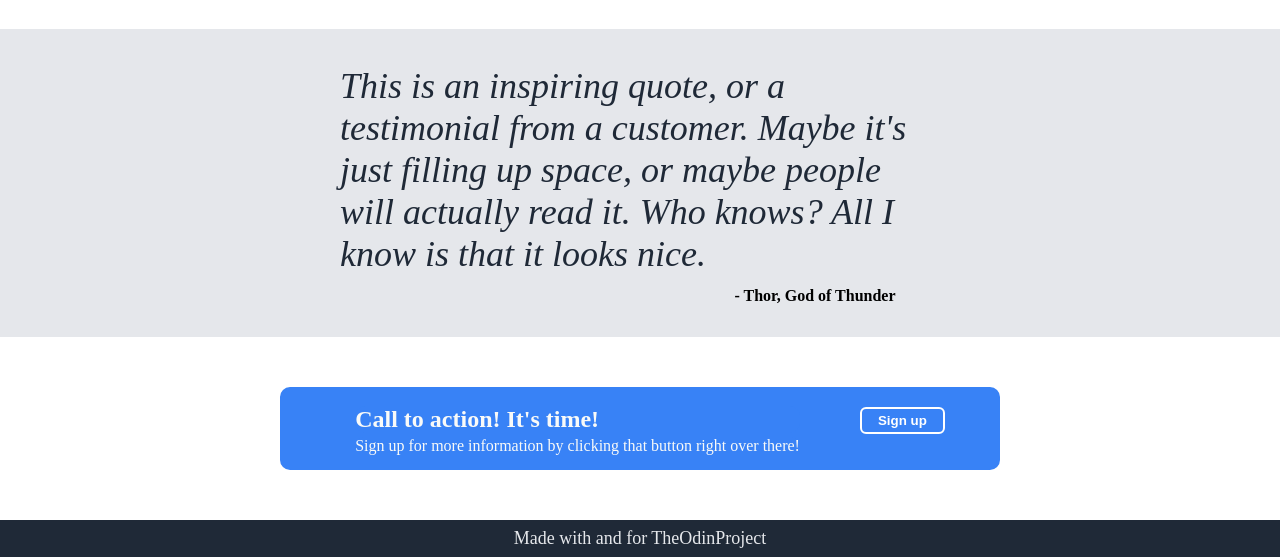
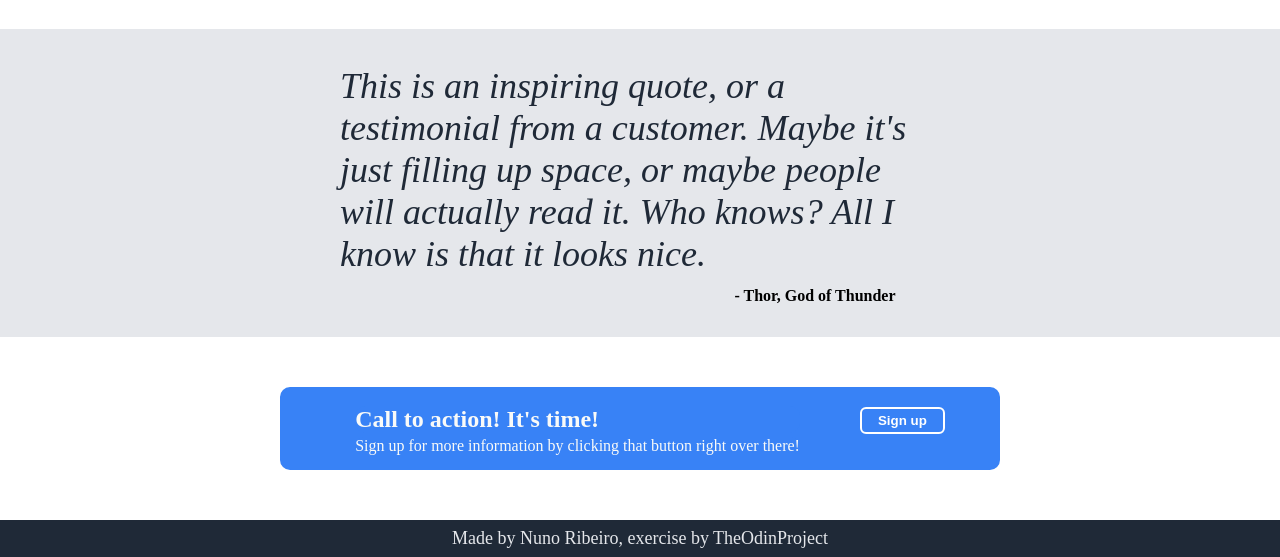
Before and after one commit to nunoribeiro02/TheOdinProject, a plain HTML site: page foundations/flex/landing-page/index.html in a window 1280 px wide. Shown: the part 800-1357 px from the top of the page. Drawn offline with Linux system fonts and the light colour scheme.

Commit message:
feat: different footer text in landing page

```diff
--- a/foundations/flex/landing-page/index.html
+++ b/foundations/flex/landing-page/index.html
@@ -65,6 +65,6 @@
         </div>
     </div>
     <div class="footer">
-        <p class="secundary-text">Made with and for TheOdinProject</p>
+        <p class="secundary-text">Made by Nuno Ribeiro, exercise by TheOdinProject</p>
     </div>
   </body>
```
